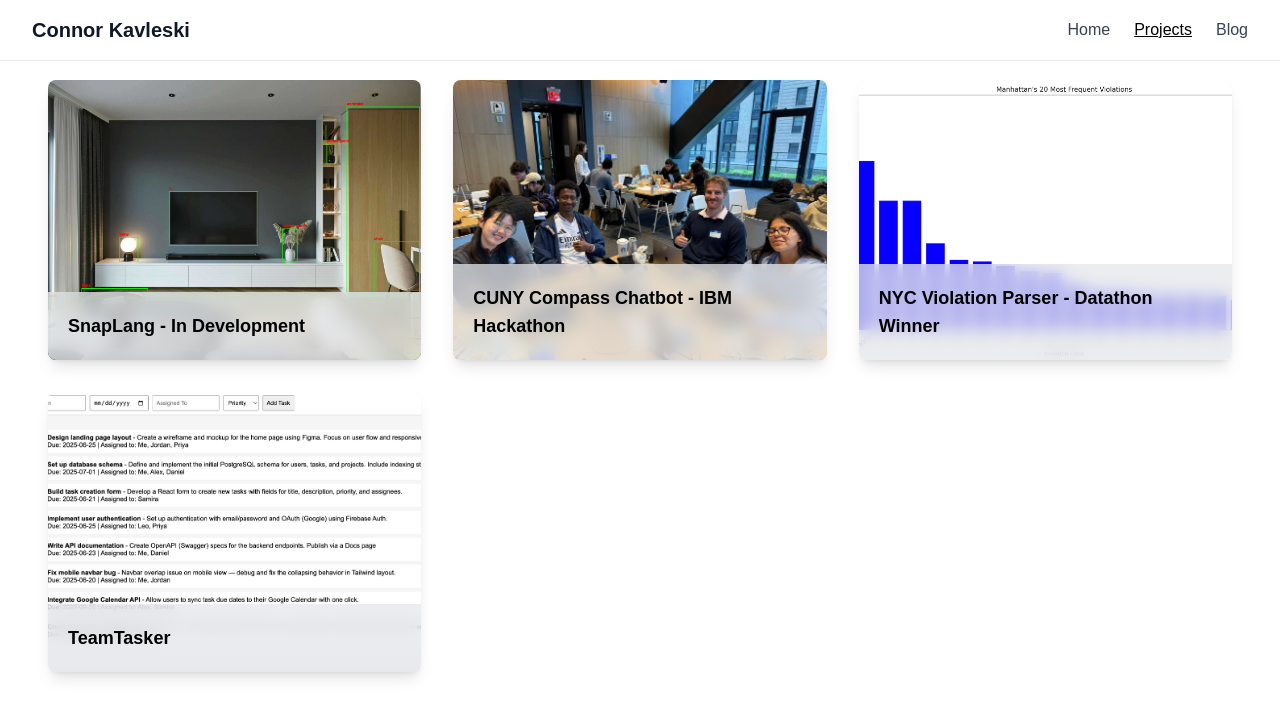
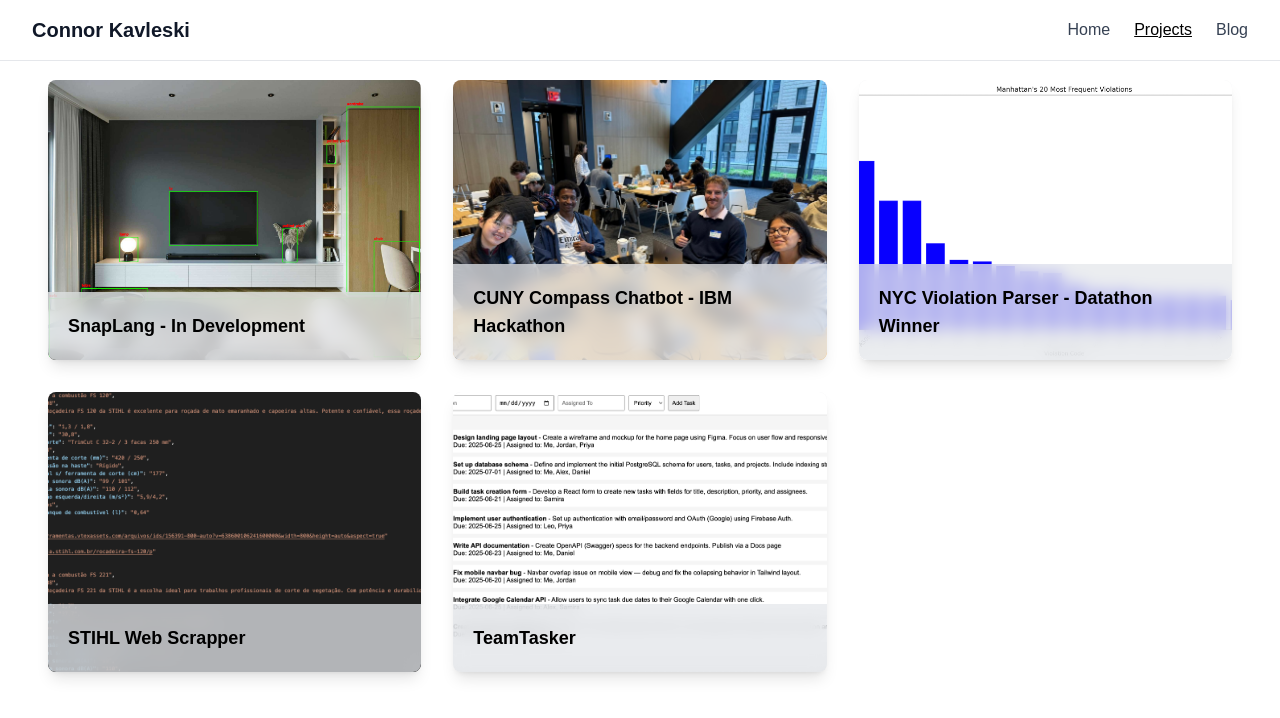
Before and after one commit to Con-Adonis/Connor-Portfolio, a Next.js app: page /projects in a window 1280 px wide. Shown: the top 718 px of the page. Built offline with nearby package versions, Linux system fonts and the light colour scheme.

Commit message:
Added web scraper picture and information

```diff
--- a/src/pages/projects.tsx
+++ b/src/pages/projects.tsx
@@ -27,6 +27,12 @@ export default function Projects() {
     },
     {
       id: 4,
+      name: "STIHL Web Scrapper",
+      image: "/stihlscraper.png",
+      description: "Created a Python-based web scraper that collected, parsed, and exported detailed product data from STIHL's online store. Extracted information includes product names, prices, technical specifications, and images URLs. Results were delivered in both CSV and JSON formats for flexible use."
+    },
+    {
+      id: 5,
       name: "TeamTasker",
       image: "/taskmanager.png",
       description: "TeamTasker is a simple web-based task manager designed to help small teams stay organized. It allows users to create tasks with a title, description, due date, priority level (low, medium, or high), and assign responsible team members.\n\nBuilt for a project management course, I served as both project manager and sole developer, writing the entire app from scratch using HTML, CSS, and vanilla JavaScript. This earned me extra credit and gave me hands-on experience in interface design, task scoping, and end-to-end development.",
```
Also changed, not shown: public/stihlscraper.png (added).
